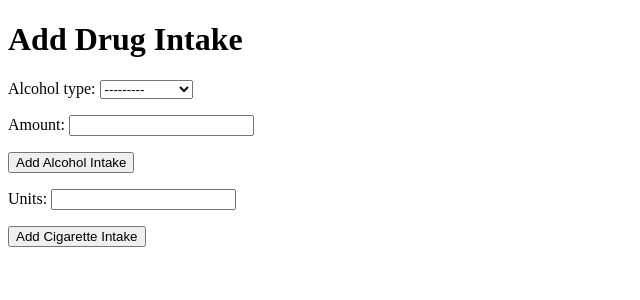
After one commit to Taazkir/Toxin-Logger-for-Drug-Abuse, a Django app: page /intake/ in a window 1280 px wide. The commit adds this page. Shown: the top 300 px of the page, without its empty margins (0-640 px from the left). Run offline with Django 5.2, Linux system fonts and the light colour scheme; a user stored in the database is signed in.

Commit message:
Logic for adding intake

```diff
--- a/tracker/forms.py
+++ b/tracker/forms.py
@@ -1,6 +1,7 @@
 from django import forms
 from django.contrib.auth.forms import UserCreationForm
 from .models import CustomUser
+from .models import AlcoholIntake, CigaretteIntake
 
 
 class CustomUserCreationForm(UserCreationForm):
@@ -24,3 +25,14 @@ class CustomUserCreationForm(UserCreationForm):
         total_inches = feet * 12 + inches
         cleaned_data["height"] = total_inches
         return cleaned_data
+
+
+class AlcoholForm(forms.ModelForm):
+    class Meta:
+        model = AlcoholIntake
+        fields = ['alcohol_type', 'amount']
+
+class CigaretteForm(forms.ModelForm):
+    class Meta:
+        model = CigaretteIntake
+        fields = ['units']
--- a/tracker/models.py
+++ b/tracker/models.py
@@ -9,5 +9,63 @@ class CustomUser(AbstractUser):
     weight = models.FloatField(null=True, blank=True)
     phone_number = models.CharField(max_length=15, null=True, blank=True)
 
+    def calculate_alcohol_toxins(self):
+        # cigarettes = DrugIntake.objects.filter(user=self, drug_type='cigarette').count()
+
+        alcohol_toxins = {
+            'beer': 0.05,
+            'wine': 0.12,
+            'liquor': 0.4,
+            'mixed_drink': 0.2,
+        }
+
+        total_alcohol_toxins = sum(
+            [alcohol_toxins[alcohol.alcohol_type.lower()] * alcohol.amount for alcohol in self.alcoholintake_set.all()])
+
     def __str__(self):
         return self.username
+
+
+# class DrugIntake(models.Model):
+#     DRUG_CHOICES = (
+#         ('cigarette', 'Cigarette'),
+#         ('alcohol', 'Alcohol'),
+#     )
+#
+#     ALCOHOL_TYPE_CHOICES = (
+#         ('beer', 'Beer'),
+#         ('wine', 'Wine'),
+#         ('liquor', 'Liquor'),
+#         ('mixed_drink', 'Mixed Drink'),
+#     )
+#
+#     user = models.ForeignKey(CustomUser, on_delete=models.CASCADE)
+#     drug_type = models.CharField(max_length=50, choices=DRUG_CHOICES)
+#     alcohol_type = models.CharField(max_length=50, choices=ALCOHOL_TYPE_CHOICES, null=True, blank=True)
+#     amount = models.IntegerField()
+#     timestamp = models.DateTimeField(auto_now_add=True)
+
+
+class AlcoholIntake(models.Model):
+    user = models.ForeignKey(CustomUser, on_delete=models.CASCADE)
+    ALCOHOL_TYPES = [
+        ('BEER', 'Beer'),
+        ('WINE', 'Wine'),
+        ('LIQUOR', 'Liquor'),
+        ('MIXED', 'Mixed Drink'),
+    ]
+    alcohol_type = models.CharField(max_length=6, choices=ALCOHOL_TYPES)
+    amount = models.IntegerField()
+    timestamp = models.DateTimeField(auto_now_add=True)
+
+    def __str__(self):
+        return f"{self.user.username}  - {self.amount} drinks"
+
+
+class CigaretteIntake(models.Model):
+    user = models.ForeignKey(CustomUser, on_delete=models.CASCADE)
+    units = models.IntegerField()
+    timestamp = models.DateTimeField(auto_now_add=True)
+
+    def __str__(self):
+        return f"{self.user.username}  - {self.units} cigarettes"
--- a/tracker/templates/Dashboard.html
+++ b/tracker/templates/Dashboard.html
@@ -5,4 +5,5 @@
 {% block content %}
 <h1>Welcome, {{ user.name }}!</h1>
 <p>This is your dashboard. You can view and manage your profile here.</p>
+<p><a href="{% url 'intake' %}">Add Drug Intake</a></p>
 {% endblock %}
--- /dev/null
+++ b/tracker/templates/intake.html
@@ -0,0 +1,22 @@
+{% extends 'base.html' %}
+
+{% block title %}Add Drug Intake - Drug Abuse Tracker{% endblock %}
+
+{% block content %}
+<h1>Add Drug Intake</h1>
+
+<!-- Alcohol intake form -->
+<form method="post">
+    {% csrf_token %}
+    {{ alcohol_form.as_p }}
+    <button type="submit" name="alcohol_submit">Add Alcohol Intake</button>
+</form>
+
+<!-- Cigarette intake form -->
+<form method="post">
+    {% csrf_token %}
+    {{ cigarette_form.as_p }}
+    <button type="submit" name="cigarette_submit">Add Cigarette Intake</button>
+</form>
+
+{% endblock %}
--- a/tracker/urls.py
+++ b/tracker/urls.py
@@ -9,4 +9,5 @@ urlpatterns = [
     path('signup/', views.signup, name='signup'),
     path('login/', views.user_login, name='login'),
     path('dashboard/', views.dashboard, name='dashboard'),
+    path('intake/', views.add_drug_intake, name='intake'),
 ]
--- a/tracker/views.py
+++ b/tracker/views.py
@@ -6,7 +6,7 @@ from django.contrib.auth.decorators import login_required
 from rest_framework import generics, status
 from rest_framework.response import Response
 from rest_framework_simplejwt.tokens import RefreshToken
-
+from .forms import AlcoholForm, CigaretteForm
 from .forms import CustomUserCreationForm
 from .serializers import UserSerializer
 
@@ -47,6 +47,7 @@ def signup(request):
         form = CustomUserCreationForm()
     return render(request, 'signup.html', {'form': form})
 
+
 def user_login(request):
     if request.method == 'POST':
         username = request.POST.get('username')
@@ -65,3 +66,39 @@ def user_login(request):
 @login_required
 def dashboard(request):
     return render(request, 'dashboard.html', {'user': request.user})
+
+
+def calculate_bac(alcohol_grams, weight_kg, gender):
+    # Convert weight to grams
+    weight_grams = weight_kg * 1000
+
+    # Define distribution ratios
+    distribution_ratio = 0.68 if gender == 'M' else 0.55
+
+    # Calculate BAC
+    bac = (alcohol_grams / weight_grams) * 100 * distribution_ratio
+
+    return bac
+
+
+@login_required
+def add_drug_intake(request):
+    alcohol_form = AlcoholForm()
+    cigarette_form = CigaretteForm()
+    if request.method == 'POST':
+        if 'alcohol_submit' in request.POST:
+            alcohol_form = AlcoholForm(request.POST)
+            if alcohol_form.is_valid():
+                alcohol_intake = alcohol_form.save(commit=False)
+                alcohol_intake.user = request.user
+                alcohol_intake.save()
+                return redirect('dashboard')
+        elif 'cigarette_submit' in request.POST:
+            cigarette_form = CigaretteForm(request.POST)
+            if cigarette_form.is_valid():
+                cigarette_intake = cigarette_form.save(commit=False)
+                cigarette_intake.user = request.user
+                cigarette_intake.save()
+                return redirect('dashboard')
+    return render(request, 'intake.html',
+                  {'alcohol_form': alcohol_form, 'cigarette_form': cigarette_form})
```
Also changed, not shown: db.sqlite3, tracker/migrations/0003_alter_customuser_gender_alcoholintake_and_more.py (added).
